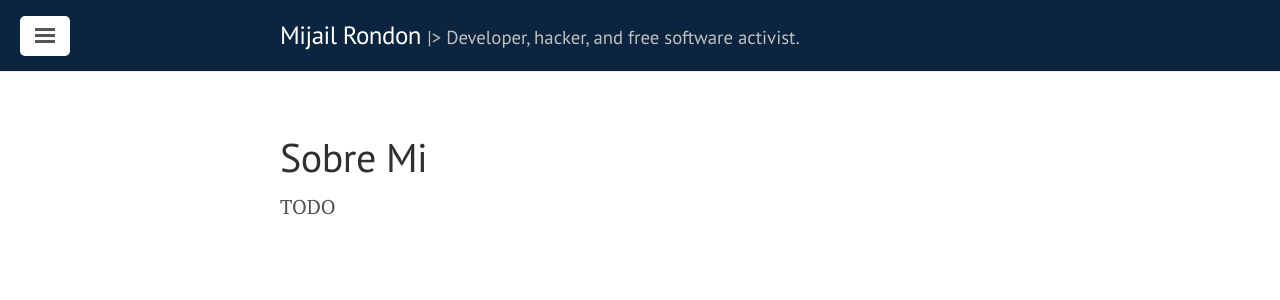
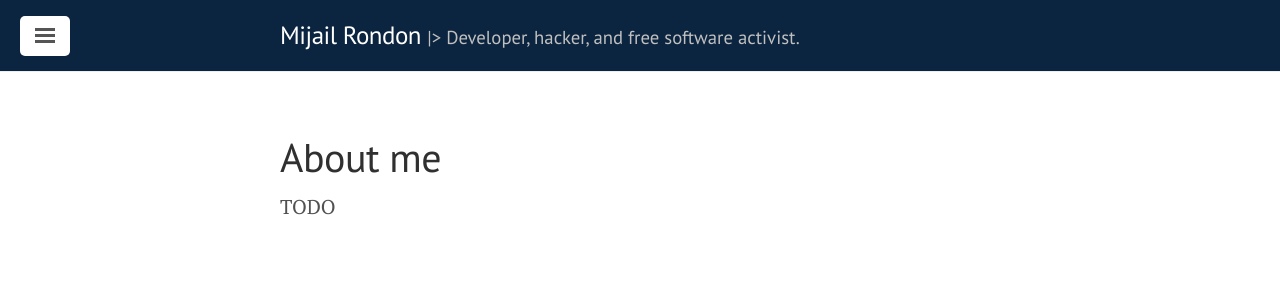
Before and after one commit to mijailr/mijailr.github.io, a Jekyll site: the page built from about.md, in a window 1280 px wide. Shown: the top 300 px of the page. Built offline with Jekyll 4.4.1, drawn with Linux system fonts in a browser that asks for light colours.

Commit message:
renew texts

```diff
--- a/_includes/sidebar.html
+++ b/_includes/sidebar.html
@@ -9,7 +9,7 @@
   </div>
 
   <nav class="sidebar-nav">
-    <a class="sidebar-nav-item{% if page.url == site.baseurl %} active{% endif %}" href="{{ site.baseurl }}/">Inicio</a>
+    <a class="sidebar-nav-item{% if page.url == site.baseurl %} active{% endif %}" href="{{ site.baseurl }}/">Home</a>
 
     {% comment %}
       The code below dynamically generates a sidebar nav of pages with
--- a/about.md
+++ b/about.md
@@ -1,6 +1,6 @@
 ---
 layout: page
-title: Sobre Mi
+title: About me
 ---
 
 TODO
```
